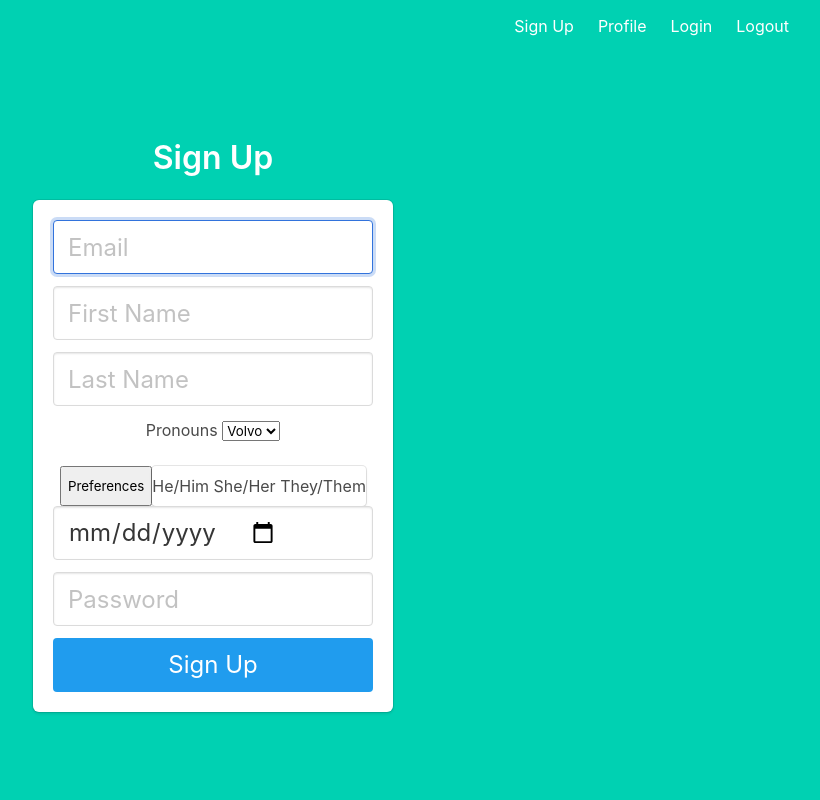
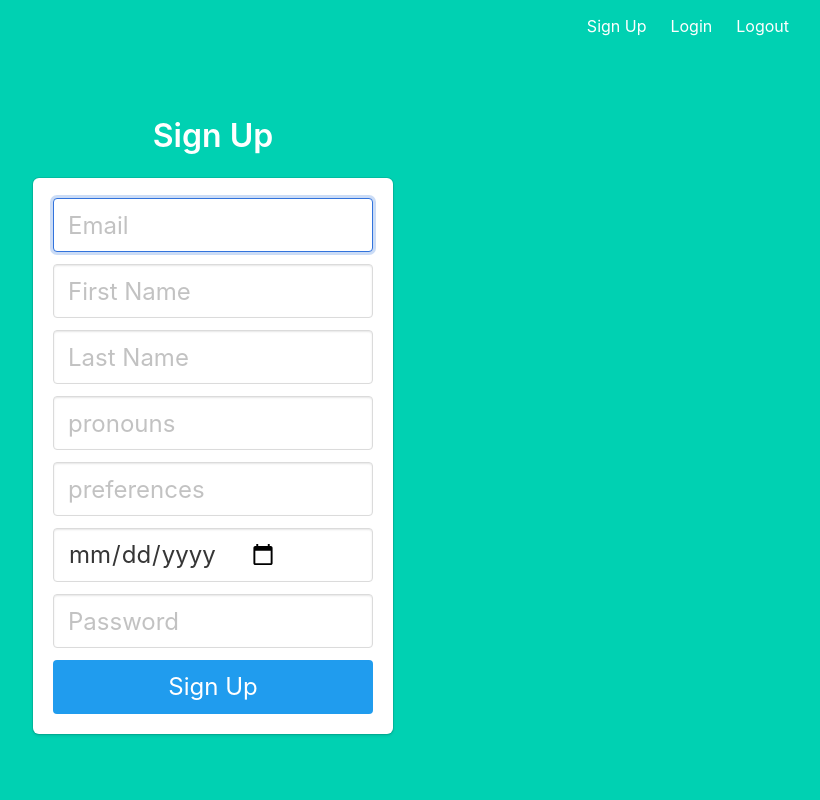
Before and after one commit to zhangyf1029/Music-Match-Application, a Flask app: template dating-app/backend/templates/signup.html in a window 1280 px wide. Shown: the whole page, without its empty margins (427-1247 px from the left). Run offline with Flask 2, Linux system fonts and the light colour scheme; the template is opened without the code that fills it, so the values that code supplies are empty.

Commit message:
commenting app.py backend code

```diff
--- a/dating-app/backend/app.py
+++ b/dating-app/backend/app.py
@@ -1,149 +1,31 @@
-import time
-from flask import Flask
-from flask import jsonify
-from flask import render_template, request, redirect, url_for, flash
+import time, requests, sqlite3, itertools, operator, os
+from flask import Flask, render_template, request, redirect, url_for, flash, jsonify
+from werkzeug.security import generate_password_hash, check_password_hash
+
 from .startup import *
 from .flask_spotify_auth import getRefreshToken, refreshAuth
-import requests
-import sqlite3
-
-import itertools, operator
-from collections import Counter
-
-from werkzeug.security import generate_password_hash, check_password_hash
-
 from .db import get_db
-
 from .__init__ import app
 
-import os
 
+# VIRTUAL ENVIRONMENT RUN CMD FOR WINDOWS
 #.\venv\Scripts\activate
-
-# mysql = MySQL()
-# app.secret_key = 'super secret string'  # Change this!
-
-# #These will need to be changed according to your creditionals
-# app.config['MYSQL_DATABASE_USER'] = 'root'
-# app.config['MYSQL_DATABASE_PASSWORD'] = 'password'
-# app.config['MYSQL_DATABASE_DB'] = 'photoshare'
-# app.config['MYSQL_DATABASE_HOST'] = 'localhost'
-# mysql.init_app(app)
-
-# #begin code used for login
-# login_manager = flask_login.LoginManager()
-# login_manager.init_app(app)
-
-# conn = mysql.connect()
-# cursor = conn.cursor()
-# cursor.execute("SELECT email from Users")
-# users = cursor.fetchall()
 
 @app.route('/')
 def index():
+    ''' Empty path for index.html that has about info
+        and sign up with spotify button. Will redirect
+        to /authspotify '''
     return  render_template('index.html')
 
 @app.route('/test')
 def test():
-    email = "test2@bu.edu"
-    first_name = "test2"
-    last_name = "test3"
-    pronouns = "he/his"
-    preferences = "she/her"
-    dob = "1995-01-01"
-    password = "12345"
-
-    db = get_db()
-
-    query = f" SELECT * FROM user_profile where email='susritha.kopparapu@gmail.com'"
-
-    usedEmail = db.execute(query)
-
-    return render_template('profile.html', data=usedEmail)
-
-@app.route('/profile')
-def profile():
-    return render_template('profile.html')
-
-@app.route('/login', methods=['GET', 'POST'])
-def login():
-    if request.method == "GET":
-        return render_template('login.html')
-    else:
-        email = request.form.get('email')
-        conn = sqlite3.connect('db.sqlite')
-        cursor = conn.cursor()
-
-        # db = get_db()
-        # query = f"SELECT email FROM user_profile WHERE email='{email}'"
-        # in_database = db.execute(query)
-        # if in_database:
-        if cursor.execute("SELECT password FROM user_profile WHERE email = '{0}'".format(email)):
-            data = cursor.fetchall()
-
-            hash_pwd = str(data[0][0] )
-
-            # pwd = str(in_database.password)
-
-            password = request.form.get('password')
-            if check_password_hash(hash_pwd, password):
-                # user = User()
-                # user.id = email
-                # flask_login.login_user(user) #okay login in user
-                # return flask.redirect(flask.url_for('protected')) #protected is a function
-
-                cursor.execute("SELECT * FROM user_profile WHERE email = '{0}'".format(email))
-                user = cursor.fetchone()
-
-                return render_template('profile.html', email=user[0], first_name=user[1], last_name=user[2], pronouns=user[3], preferences=user[4], dob=user[5])
-	#information did not match
-    conn.close()
-    return render_template("bad_login.html")
-
-@app.route('/signup', methods=['GET', 'POST'])
-def signup():
-    if request.method == "GET":
-        return render_template('signup.html')
-    else:
-        email = request.form.get('email')
-        first_name = request.form.get('first_name')
-        last_name = request.form.get('last_name')
-        pronouns = request.form.get('pronouns')
-        preferences = request.form.get('preferences')
-        dob = request.form.get('dob')
-        token = request.form.get('token')
-        refresh_token = request.form.get('refresh_token')
-        #image = request.files['image']
-        password = request.form.get('password')
-
-        # open connection to database
-        db = get_db()
-
-        query = f"SELECT email FROM user_profile where email='{email}'"
-        usedEmail = db.execute(query)
-        #user = ProfileDating.query.filter_by(email=email).first() # if this returns a user, then the email already exists in database
-
-        for row in usedEmail:
-            if row: # if a user is found, we want to redirect back to signup page so user can try again
-                flash('Email address already exists')
-                return redirect(url_for('signup'))
-
-        # create a new user with the form data. Hash the password so the plaintext version isn't saved.
-        db.execute("INSERT INTO user_profile VALUES(?, ?, ?, ?, ?, ?, ?, ?, ?);", (email, first_name, last_name, pronouns, preferences, dob, token, refresh_token, generate_password_hash(password, method='sha256')) )
-
-        # add the new user to the database
-        # db.session.add(new_user)
-        # db.session.commit()
-        db.commit()
-
-        return render_template('profile.html', email=email, first_name=first_name, last_name=last_name, pronouns=pronouns, preferences=preferences, dob=dob)
-
-@app.route('/logout')
-def logout():
-    return 'Logout'
+    ''' path for testing purposes '''
+    pass
 
 @app.route('/authspotify')
 def oauth_spotify():
+    ''' /authspotify uses the getUser '''
     data =  getUser()
     return render_template('oauth_callback.html', data=data)
 
@@ -180,6 +62,114 @@ def callback():
             flash('Email address already exists')
 
     return render_template('signup.html', data=data, userinfo=userinfo, token=token, refresh_token=refresh_token)
+
+
+@app.route('/signup', methods=['GET', 'POST'])
+def signup():
+    ''' /signup pathway with both GET and POST. GET
+        render's the signup.html form, and the POST gets
+        info from the form, checks if the email is
+        used already, and redirects if that's the case.
+        adds user to db and commits the change,
+        then renders the profile page displaying their info'''
+
+    #if get, show form for signup
+    if request.method == "GET":
+        return render_template('signup.html')
+
+    #if post, get all information from form
+    else:
+        # retrieve all information from the form
+        email = request.form.get('email')
+        first_name = request.form.get('first_name')
+        last_name = request.form.get('last_name')
+        pronouns = request.form.get('pronouns')
+        preferences = request.form.get('preferences')
+        dob = request.form.get('dob')
+        token = request.form.get('token')
+        refresh_token = request.form.get('refresh_token')
+        password = request.form.get('password')
+
+        # open connection to database
+        db = get_db()
+
+        # query to get email where email matches, to see if email is already in use
+        query = f"SELECT email FROM user_profile where email='{email}'"
+        usedEmail = db.execute(query)
+
+        #if email already in use, user is found, redirect back to signup page so user can try again
+        for row in usedEmail:
+            if row:
+                flash('Email address already exists')
+                return redirect(url_for('signup'))
+
+        # otherwise create a new user with the form data. Hash the password so the plaintext version isn't saved.
+        db.execute("INSERT INTO user_profile VALUES(?, ?, ?, ?, ?, ?, ?, ?, ?);", (email, first_name, last_name, pronouns, preferences, dob, token, refresh_token, generate_password_hash(password, method='sha256')) )
+
+        #commit the changes to the db and close the db
+        db.commit()
+        close_db()
+
+        #render the profile html so that the information can be viewed
+        return render_template('profile.html', email=email, first_name=first_name, last_name=last_name, pronouns=pronouns, preferences=preferences, dob=dob)
+
+
+@app.route('/login', methods=['GET', 'POST'])
+def login():
+    ''' login pathway with both GET and POST. GET
+        render's the login.html form, and the POST gets
+        info from the form, finds if the user is in the db
+        checks the pass with the hash and redirects to profile.html
+        but otherwise provides a redirect with bad_login.html '''
+
+    #if get, show form for login
+    if request.method == "GET":
+        return render_template('login.html')
+
+    #if post, get email from form
+    else:
+        email = request.form.get('email')
+
+        #open connection and cursor to database
+        conn = sqlite3.connect('db.sqlite')
+        cursor = conn.cursor()
+
+        #if cursor.execute return a response, the email is in db and data can be fetched
+        if cursor.execute("SELECT password FROM user_profile WHERE email = '{0}'".format(email)):
+            data = cursor.fetchall()
+
+            #get the hashed from the db and the input from the form
+            hash_pwd = str(data[0][0] )
+            password = request.form.get('password')
+
+            #if the hash check authenticates, then move forward with getting the profile info from db
+            if check_password_hash(hash_pwd, password):
+
+                #select all the info from the db and fetch only one from the cursor and store in user
+                cursor.execute("SELECT * FROM user_profile WHERE email = '{0}'".format(email))
+
+                #user = [email, first, last, pronouns, pref, dob, a_token, r_token, hash]
+                user = cursor.fetchone()
+
+                #close the connection
+                conn.close()
+                #render the profile template, displaying all their info back to them
+                return render_template('profile.html', email=user[0], first_name=user[1], last_name=user[2], pronouns=user[3], preferences=user[4], dob=user[5])
+
+    #if we reach here the password or email did not match, so close the connection and render bad_login
+    conn.close()
+    return render_template("bad_login.html")
+
+@app.route('/profile')
+def profile():
+    ''' nonfunctional pathway for /profile'''
+    pass #return render_template('profile.html')
+
+@app.route('/logout')
+def logout():
+    ''' nonfunctional path for /logout'''
+    return 'Logout'
+
 
 @app.route('/getAllUsers', methods=['GET', 'POST'])
 def getAllUsers():
--- a/dating-app/backend/templates/base.html
+++ b/dating-app/backend/templates/base.html
@@ -21,9 +21,9 @@
                             <a href="{{ url_for('index') }}" class="navbar-item">
                                 Sign Up
                             </a>
-                            <a href="{{ url_for('profile') }}" class="navbar-item">
+                            <!-- <a href="{{ url_for('profile') }}" class="navbar-item">
                                 Profile
-                            </a>
+                            </a> -->
                             <a href="{{ url_for('login') }}" class="navbar-item">
                                 Login
                             </a>
--- a/dating-app/backend/templates/signup.html
+++ b/dating-app/backend/templates/signup.html
@@ -48,24 +48,36 @@
                 </div>
             </div>
 
+            <div class="field">
+                <div class="control">
+                    <input class="input is-large" type="text" name="pronouns" required placeholder="pronouns" autofocus="">
+                </div>
+            </div>
 
-            <label for="pronouns">Pronouns</label>
+            <div class="field">
+                <div class="control">
+                    <input class="input is-large" type="text" name="preferences" required placeholder="preferences" autofocus="">
+                </div>
+            </div>
+
+
+            <!-- <label for="pronouns">Pronouns</label>
                 <select name="cars" id="cars">
                     <option value="volvo">Volvo</option>
                     <option value="saab">Saab</option>
                     <option value="opel">Opel</option>
                     <option value="audi">Audi</option>
                  </select>
-            <br><br>
+            <br><br> -->
 
-            <div class="dropdown">
+            <!-- <div class="dropdown">
                 <button class="dropbtn">Preferences</button>
                 <div class="dropdown-content">
                     <a href="#">He/Him</a>
                     <a href="#">She/Her</a>
                     <a href="#">They/Them</a>
                 </div>
-            </div>
+            </div> -->
 
             <div class="field">
                 <div class="control">
```
Also changed, not shown: dating-app/backend/db.sqlite.
